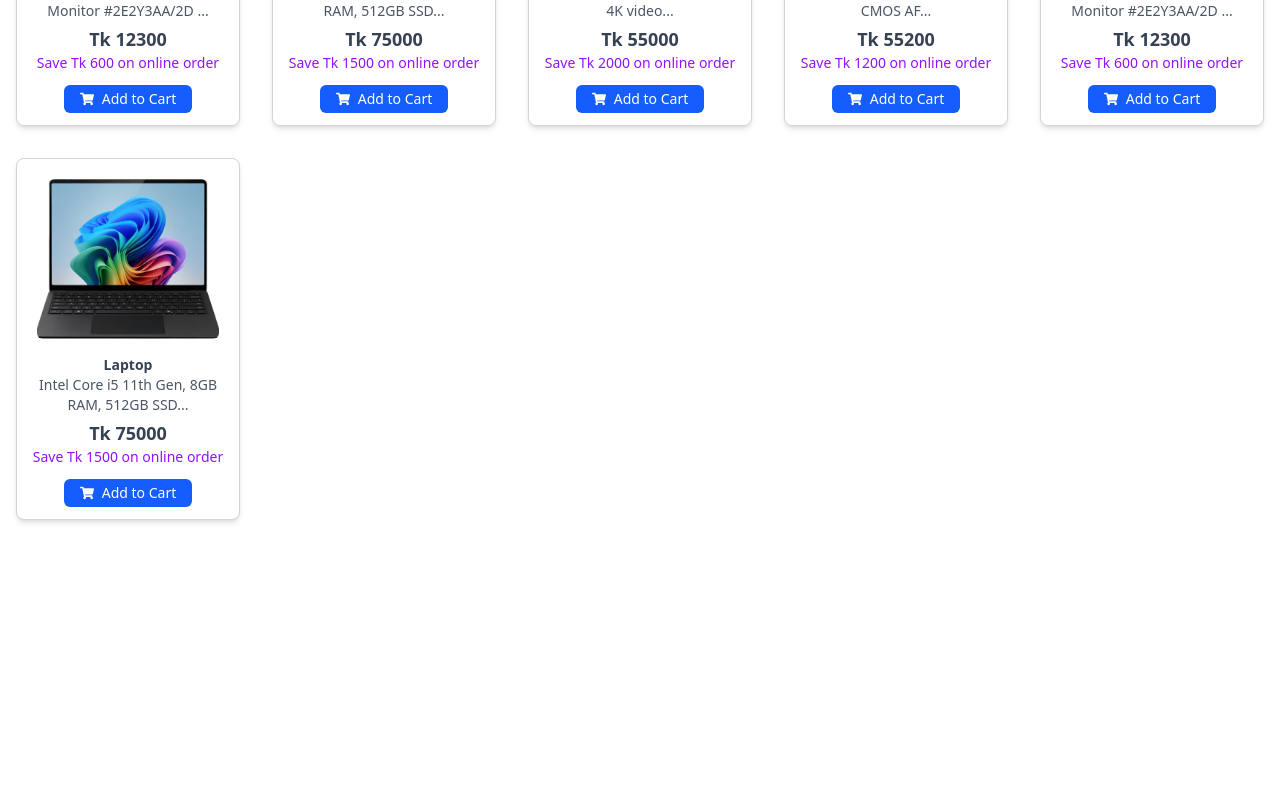
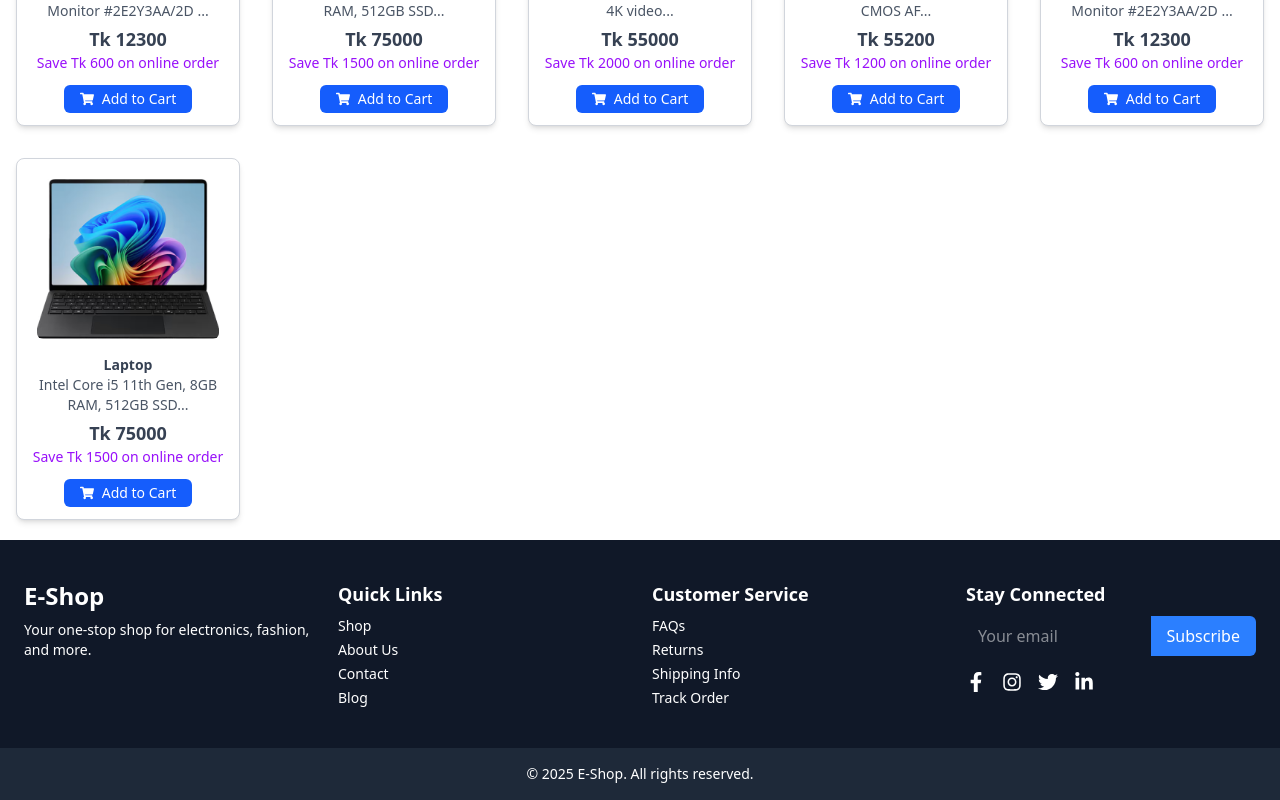
Before and after one commit to sohagbhuiyan/-Mini-E-Commerce-SPA, a React (Vite) app: page / in a window 1280 px wide. Shown: the part 884-1684 px from the top of the page. Before the commit the page ends 1424 px from the top, so only its background shows below. Built offline with nearby package versions, Linux system fonts and the light colour scheme.

Commit message:
footer add

```diff
--- a/src/components/foooter/Footer.jsx
+++ b/src/components/foooter/Footer.jsx
@@ -0,0 +1,62 @@
+import { FaFacebookF, FaTwitter, FaInstagram, FaLinkedinIn } from "react-icons/fa";
+
+export default function Footer() {
+  return (
+    <footer className="bg-gray-900 text-white">
+      <div className="max-w-7xl mx-auto px-6 py-10 grid grid-cols-1 md:grid-cols-4 gap-6">
+
+        {/* Logo + Description */}
+        <div>
+          <h2 className="text-2xl font-bold mb-2">E-Shop</h2>
+          <p className="text-sm">Your one-stop shop for electronics, fashion, and more.</p>
+        </div>
+
+        {/* Navigation Links */}
+        <div>
+          <h3 className="font-semibold text-lg mb-2">Quick Links</h3>
+          <ul className="space-y-1 text-sm">
+            <li><a href="#" className="hover:underline">Shop</a></li>
+            <li><a href="#" className="hover:underline">About Us</a></li>
+            <li><a href="#" className="hover:underline">Contact</a></li>
+            <li><a href="#" className="hover:underline">Blog</a></li>
+          </ul>
+        </div>
+
+        {/* Customer Support */}
+        <div>
+          <h3 className="font-semibold text-lg mb-2">Customer Service</h3>
+          <ul className="space-y-1 text-sm">
+            <li><a href="#" className="hover:underline">FAQs</a></li>
+            <li><a href="#" className="hover:underline">Returns</a></li>
+            <li><a href="#" className="hover:underline">Shipping Info</a></li>
+            <li><a href="#" className="hover:underline">Track Order</a></li>
+          </ul>
+        </div>
+
+        {/* Newsletter + Social */}
+        <div>
+          <h3 className="font-semibold text-lg mb-2">Stay Connected</h3>
+          <form className="flex mb-4">
+            <input
+              type="email"
+              placeholder="Your email"
+              className="w-full px-3 py-2 text-white rounded-l-md focus:outline-none"
+            />
+            <button type="submit" className="bg-blue-500 px-4 rounded-r-md">Subscribe</button>
+          </form>
+          <div className="flex space-x-4 text-xl">
+            <a href="#"><FaFacebookF /></a>
+            <a href="#"><FaInstagram /></a>
+            <a href="#"><FaTwitter /></a>
+            <a href="#"><FaLinkedinIn /></a>
+          </div>
+        </div>
+      </div>
+
+      {/* Bottom Bar */}
+      <div className="bg-gray-800 text-center py-4 text-sm">
+        © {new Date().getFullYear()} E-Shop. All rights reserved.
+      </div>
+    </footer>
+  );
+}
--- a/src/components/pages/Home.jsx
+++ b/src/components/pages/Home.jsx
@@ -1,3 +1,4 @@
+import Footer from '../foooter/Footer';
 import Hero from '../hero/Hero';
 import Navbar from '../navbar/Navbar'
 import Categories from '../product/Categories';
@@ -11,6 +12,7 @@ const Home  =()=> {
         <Hero/>
         <Categories/>
         <Products/>
+        <Footer/>
       </>
     )
 }
```
